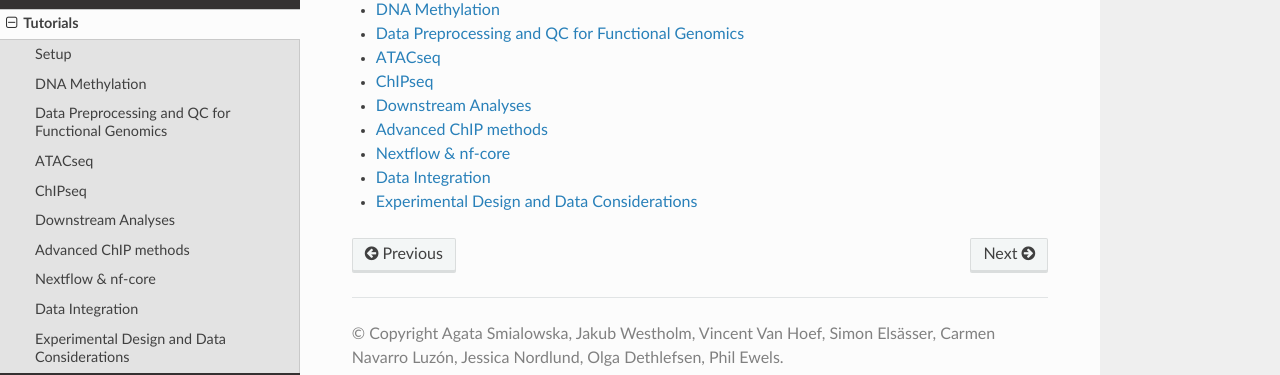
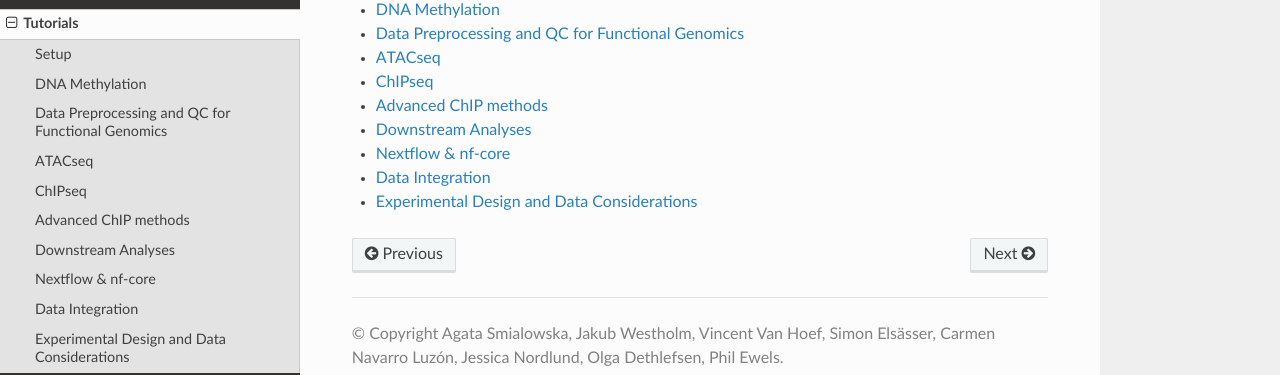
Before and after one commit to NBISweden/workshop-epigenomics-RTDs, a Sphinx documentation site: the page built from docs/content/tutorials.rst, in a window 1280 px wide. Shown: the part 186-561 px from the top of the page. Built offline with Sphinx 7.4.7 and the Read the Docs theme 2.0.0, drawn with Linux system fonts in a browser that asks for light colours.

```diff
--- a/docs/content/tutorials.rst
+++ b/docs/content/tutorials.rst
@@ -11,8 +11,8 @@ Tutorials
    Data Preprocessing and QC for Functional Genomics <tutorials/data-preproc-tutorials.rst>
    ATACseq <tutorials/atacseq_tutorials.rst>
    ChIPseq <tutorials/chipseq_tutorials.rst>
+   Advanced ChIP methods <tutorials/quantitative_chip_tutorials.rst>
    Downstream Analyses <tutorials/downstream_tutorials.rst>
-   Advanced ChIP methods <tutorials/quantitative_chip_tutorials.rst>
    Nextflow & nf-core<tutorials/nextflow.md>
    Data Integration<tutorials/data_integration_tutorials.rst>
    Experimental Design and Data Considerations<tutorials/expdesign_data.rst>
```
